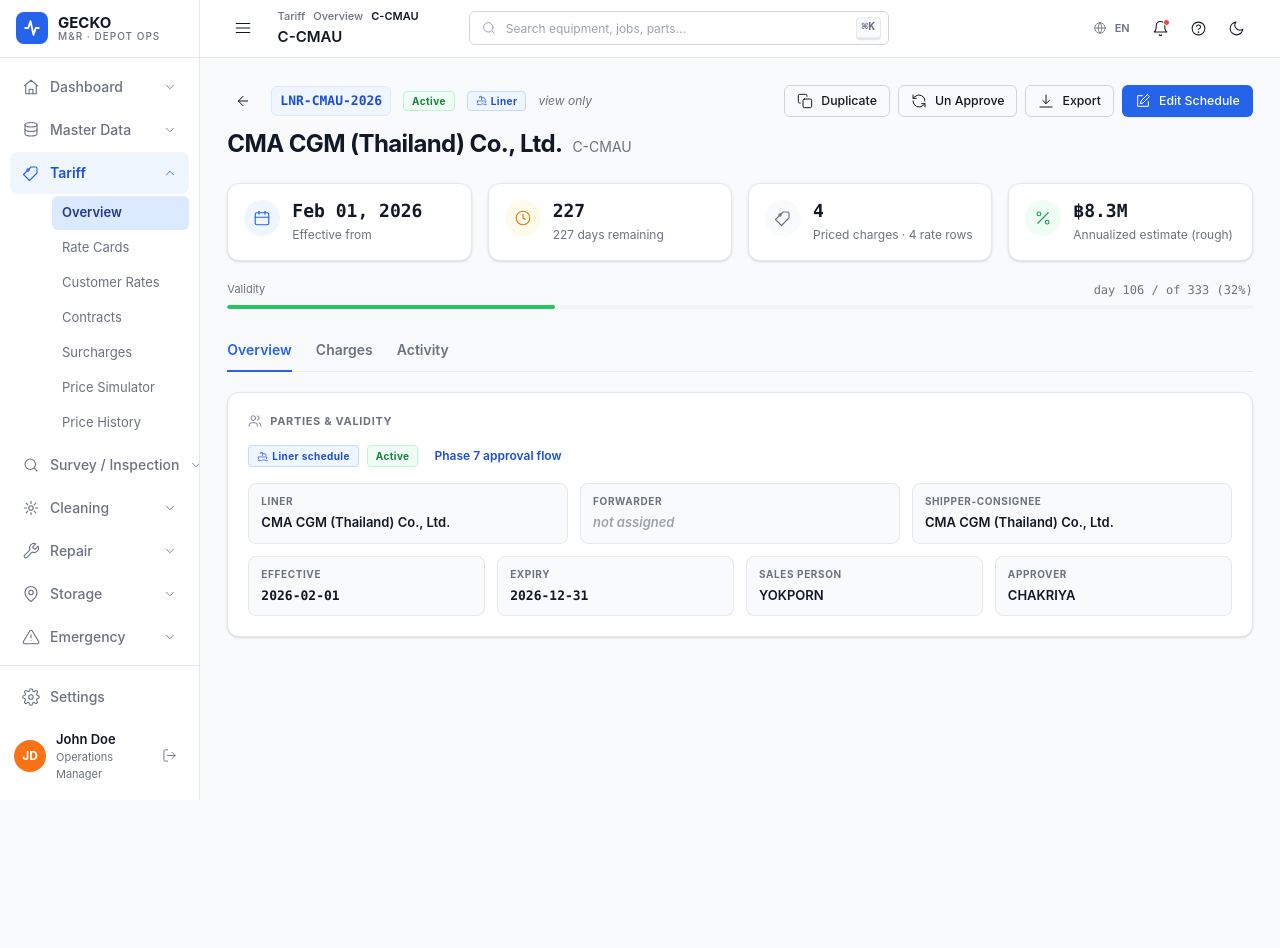
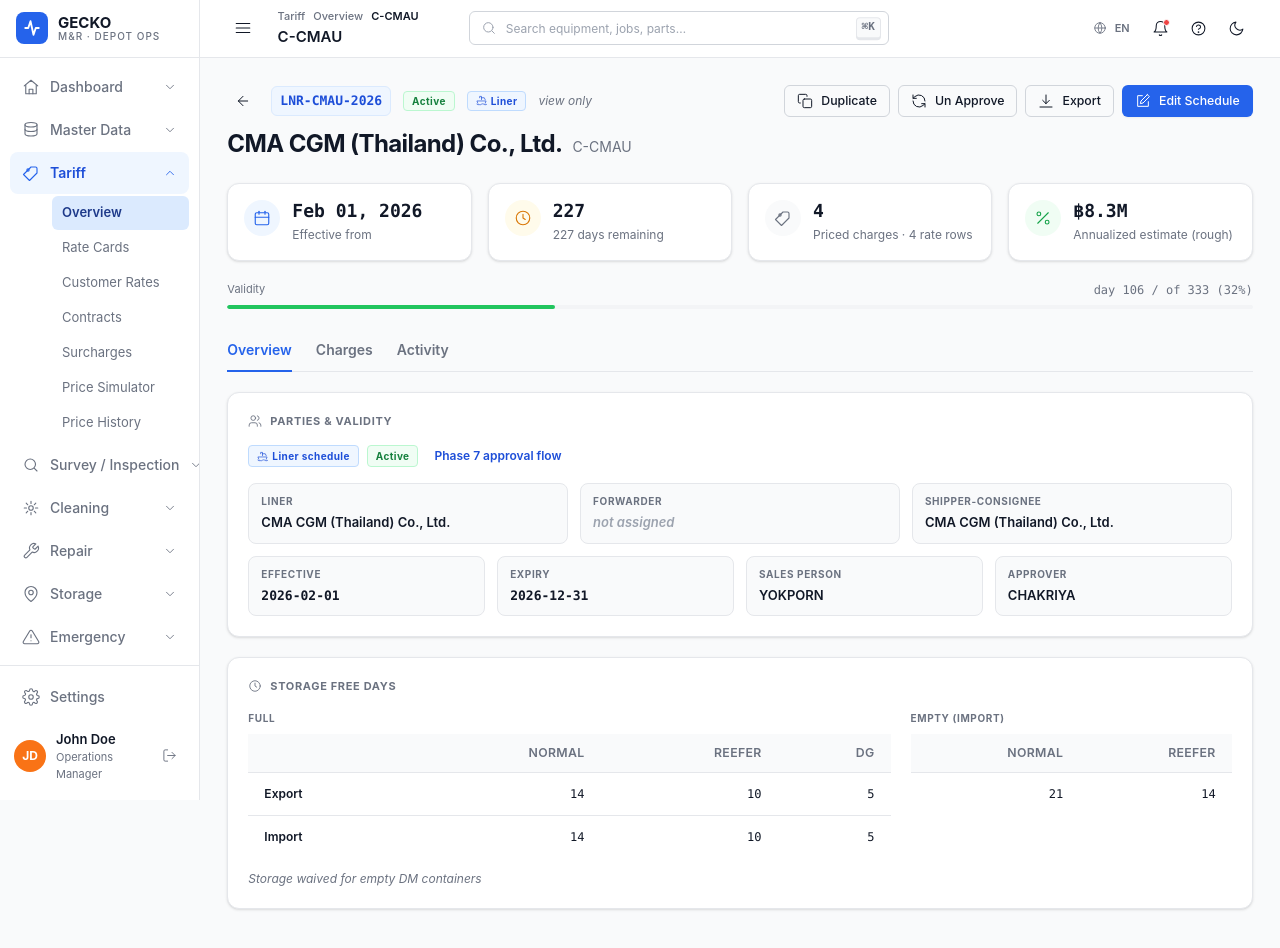
Before and after one commit to sharmalogicon/web.mnr.gecko-api, a Next.js app: page /tariff/liner/C-CMAU in a window 1280 px wide. Shown: the top 948 px of the page. Before the commit the page ends 800 px from the top, so only its background shows below. Built offline with nearby package versions, Linux system fonts and the light colour scheme.

Commit message:
feat(07-7-M): restore Free-Days grid on Liner detail Overview tab

```diff
--- a/src/app/tariff/liner/[agentCode]/page.tsx
+++ b/src/app/tariff/liner/[agentCode]/page.tsx
@@ -153,6 +153,7 @@
       <TabsNav active={tab} onChange={setTab} />
 
       {tab === "overview" && (
+        <>
         <SectionCard icon="users" label="Parties & Validity">
           {/* Row 1: pills */}
           <div style={{ display: "flex", gap: 8, flexWrap: "wrap", marginBottom: 16 }}>
@@ -203,6 +204,100 @@
             <PartyBox label="Approver" value={card.approvedBy || "—"} />
           </div>
         </SectionCard>
+
+        <SectionCard icon="clock" label="Storage Free Days">
+          <div
+            style={{
+              display: "grid",
+              gridTemplateColumns: "minmax(0, 2fr) minmax(0, 1fr)",
+              gap: 20,
+            }}
+          >
+            {/* Full grid: Export/Import × Normal/Reefer/DG */}
+            <div>
+              <div
+                style={{
+                  fontSize: 10,
+                  fontWeight: 700,
+                  textTransform: "uppercase",
+                  letterSpacing: "0.06em",
+                  color: "var(--gecko-text-secondary)",
+                  marginBottom: 8,
+                }}
+              >
+                Full
+              </div>
+              <table className="gecko-table" style={{ fontSize: 12, width: "100%" }}>
+                <thead>
+                  <tr>
+                    <th style={{ textAlign: "left" }}></th>
+                    <th style={{ textAlign: "right" }}>Normal</th>
+                    <th style={{ textAlign: "right" }}>Reefer</th>
+                    <th style={{ textAlign: "right" }}>DG</th>
+                  </tr>
+                </thead>
+                <tbody>
+                  <tr>
+                    <td style={{ fontWeight: 600, color: "var(--gecko-text-primary)" }}>Export</td>
+                    <td className="gecko-text-mono" style={{ textAlign: "right" }}>{card.freeDays.fullExport.normal}</td>
+                    <td className="gecko-text-mono" style={{ textAlign: "right" }}>{card.freeDays.fullExport.reefer}</td>
+                    <td className="gecko-text-mono" style={{ textAlign: "right" }}>{card.freeDays.fullExport.dg}</td>
+                  </tr>
+                  <tr>
+                    <td style={{ fontWeight: 600, color: "var(--gecko-text-primary)" }}>Import</td>
+                    <td className="gecko-text-mono" style={{ textAlign: "right" }}>{card.freeDays.fullImport.normal}</td>
+                    <td className="gecko-text-mono" style={{ textAlign: "right" }}>{card.freeDays.fullImport.reefer}</td>
+                    <td className="gecko-text-mono" style={{ textAlign: "right" }}>{card.freeDays.fullImport.dg}</td>
+                  </tr>
+                </tbody>
+              </table>
+            </div>
+
+            {/* Empty (import): Normal/Reefer */}
+            <div>
+              <div
+                style={{
+                  fontSize: 10,
+                  fontWeight: 700,
+                  textTransform: "uppercase",
+                  letterSpacing: "0.06em",
+                  color: "var(--gecko-text-secondary)",
+                  marginBottom: 8,
+                }}
+              >
+                Empty (import)
+              </div>
+              <table className="gecko-table" style={{ fontSize: 12, width: "100%" }}>
+                <thead>
+                  <tr>
+                    <th style={{ textAlign: "right" }}>Normal</th>
+                    <th style={{ textAlign: "right" }}>Reefer</th>
+                  </tr>
+                </thead>
+                <tbody>
+                  <tr>
+                    <td className="gecko-text-mono" style={{ textAlign: "right" }}>{card.freeDays.emptyImport.normal}</td>
+                    <td className="gecko-text-mono" style={{ textAlign: "right" }}>{card.freeDays.emptyImport.reefer}</td>
+                  </tr>
+                </tbody>
+              </table>
+            </div>
+          </div>
+
+          {card.waiveStorageForEmptyDmContainers && (
+            <div
+              style={{
+                marginTop: 12,
+                fontSize: 12,
+                fontStyle: "italic",
+                color: "var(--gecko-text-secondary)",
+              }}
+            >
+              Storage waived for empty DM containers
+            </div>
+          )}
+        </SectionCard>
+        </>
       )}
 
       {tab === "charges" && <ChargesTable rows={card.rows} />}
```
